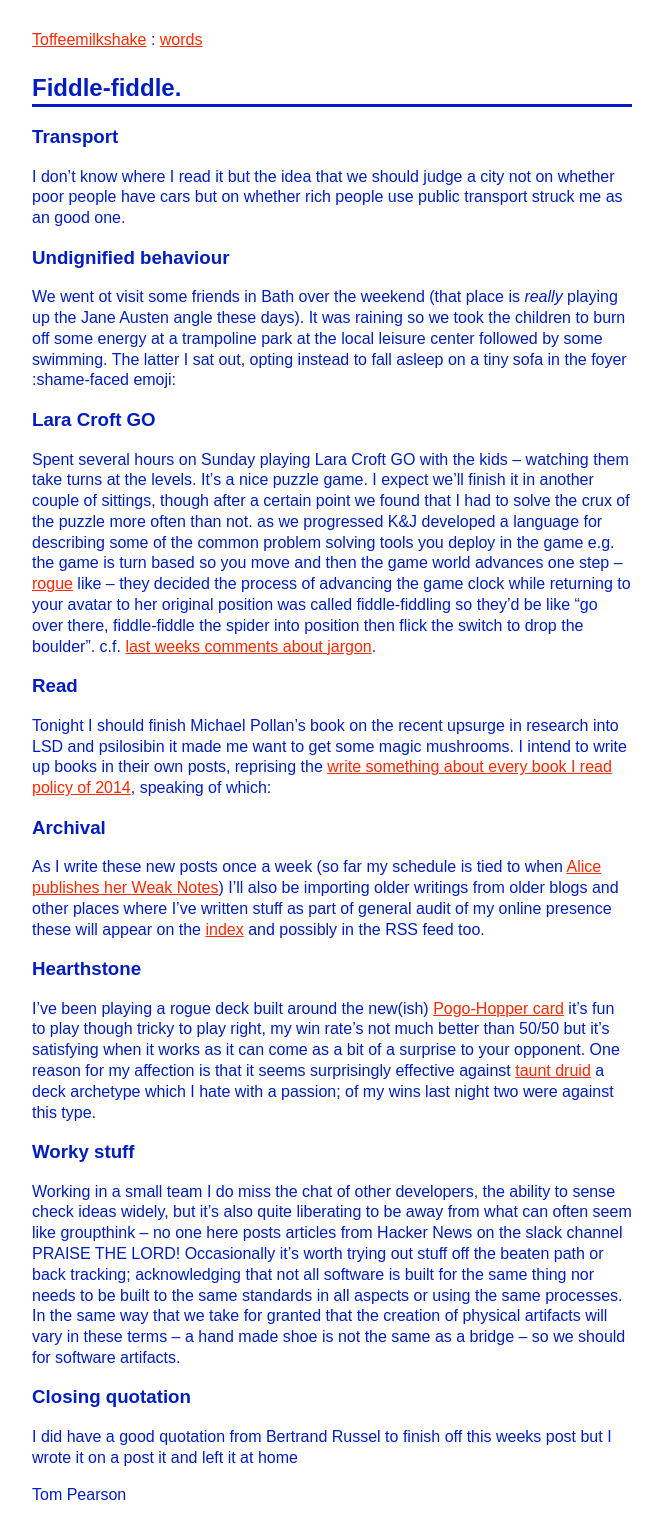
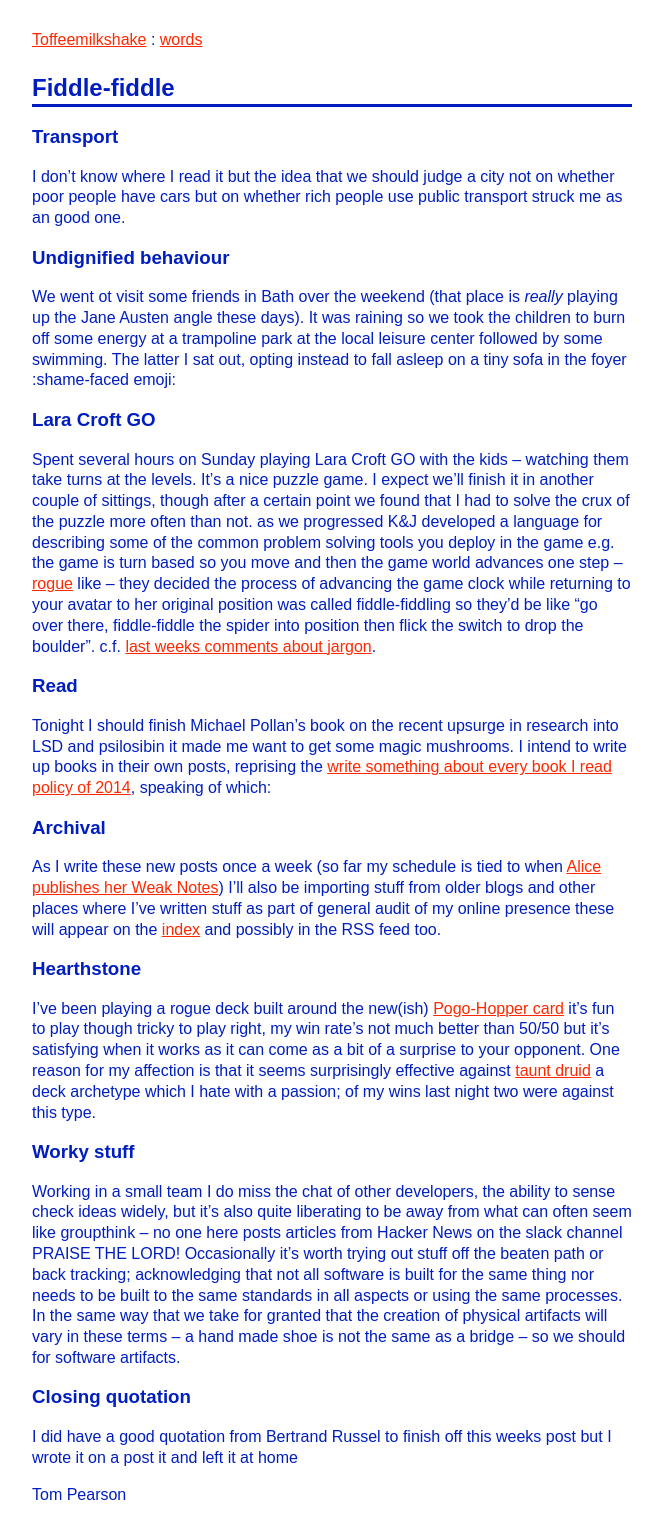
Before and after one commit to tomgp/words, a Jekyll site: the page built from _posts/2018-09-26-transport.md, in a window 1280 px wide. Shown: the whole page, without its empty margins (308-971 px from the left). Built offline with Jekyll 4.4.1, drawn with Linux system fonts in a browser that asks for light colours.

```diff
--- a/_posts/2018-09-26-transport.md
+++ b/_posts/2018-09-26-transport.md
@@ -1,6 +1,6 @@
 ---
 layout: post
-title: Fiddle-fiddle.
+title: Fiddle-fiddle
 ---
 
 ### Transport
@@ -21,7 +21,7 @@ Tonight I should finish Michael Pollan's book on the recent upsurge in research
 
 ### Archival
 
-As I write these new posts once a week (so far my schedule is tied to when [Alice publishes her Weak Notes](http://alicebartlett.co.uk)) I'll also be importing older writings from older blogs and other places where I've written stuff as part of general audit of my online presence these will appear on the [index](/words) and possibly in the RSS feed too.
+As I write these new posts once a week (so far my schedule is tied to when [Alice publishes her Weak Notes](http://alicebartlett.co.uk)) I'll also be importing stuff from older blogs and other places where I've written stuff as part of general audit of my online presence these will appear on the [index](/words) and possibly in the RSS feed too.
 
 ### Hearthstone
 
```
Also changed, not shown: _posts/2018-09-20-jargon.md (+1 -1 lines).
